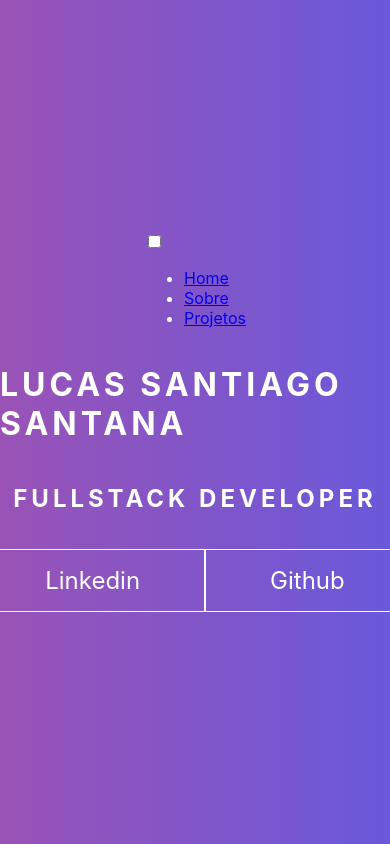
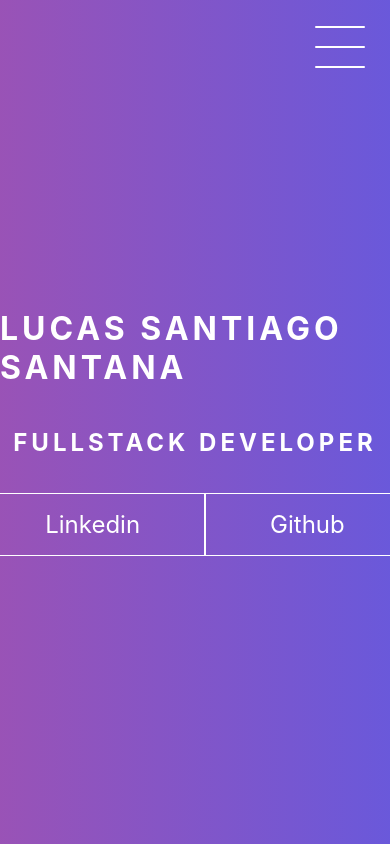
Before and after one commit to rathlucas/portfolio-html-css, a plain HTML site: page index.html in a window 390 px wide. Drawn offline with Linux system fonts and the light colour scheme.

Commit message:
Add hamburger menu animation

```diff
--- a/styles.css
+++ b/styles.css
@@ -60,3 +60,110 @@
     background-position: 0% 80%;
   }
 }
+
+.checkbox-container {
+  display: flex;
+  justify-content: center;
+  align-items: center;
+}
+
+.checkbox {
+  height: 100px;
+  width: 100px;
+  position: absolute;
+  top: 0;
+  right: 0;
+  display: flex;
+  justify-content: center;
+  cursor: pointer;
+  z-index: 9999;
+  transition: 400ms ease-in-out 0;
+}
+
+.checkbox .trace {
+  width: 50px;
+  height: 2px;
+  background-color: #fff;
+  position: absolute;
+  border-radius: 4px;
+  transition: 0.5s ease-in-out;
+}
+
+.checkbox .trace:nth-child(1) {
+  top: 26px;
+  transform: rotate(0);
+}
+
+.checkbox .trace:nth-child(2) {
+  top: 46px;
+  transform: rotate(0);
+}
+
+.checkbox .trace:nth-child(3) {
+  top: 66px;
+  transform: rotate(0);
+}
+
+#toggle {
+  display: none;
+}
+
+.menu {
+  position: absolute;
+  top: 28px;
+  right: 30px;
+  background: transparent;
+  height: 40px;
+  width: 40px;
+  border-radius: 50%;
+  box-shadow: 0px 0px 0px 0px #fff;
+  z-index: -1;
+  transition: 400ms ease-in-out 0;
+}
+
+.menu-items {
+  position: fixed;
+  top: 0;
+  left: 0;
+  width: 100%;
+  height: 100vh;
+  display: flex;
+  justify-content: center;
+  align-items: center;
+  z-index: 2;
+  opacity: 0;
+  visibility: hidden;
+  transition: 400ms ease-in-out 0;
+}
+
+.menu-items ul {
+  list-style-type: none;
+}
+
+.menu-items ul li {
+  margin: 10px 0;
+  color: #2e1c2b;
+  text-decoration: none;
+  text-transform: uppercase;
+  letter-spacing: 4px;
+  font-size: 40px;
+}
+
+#toggle:checked + .checkbox .trace:nth-child(1) {
+  transform: rotate(45deg);
+  background-color: #2e1c2b;
+  top: 47px;
+}
+
+#toggle:checked + .checkbox .trace:nth-child(2) {
+  transform: translateX(-100px);
+  width: 30px;
+  visibility: hidden;
+  opacity: 0;
+}
+
+#toggle:checked + .checkbox .trace:nth-child(3) {
+  transform: rotate(-45deg);
+  background-color: #2e1c2b;
+  top: 48px;
+}
```
